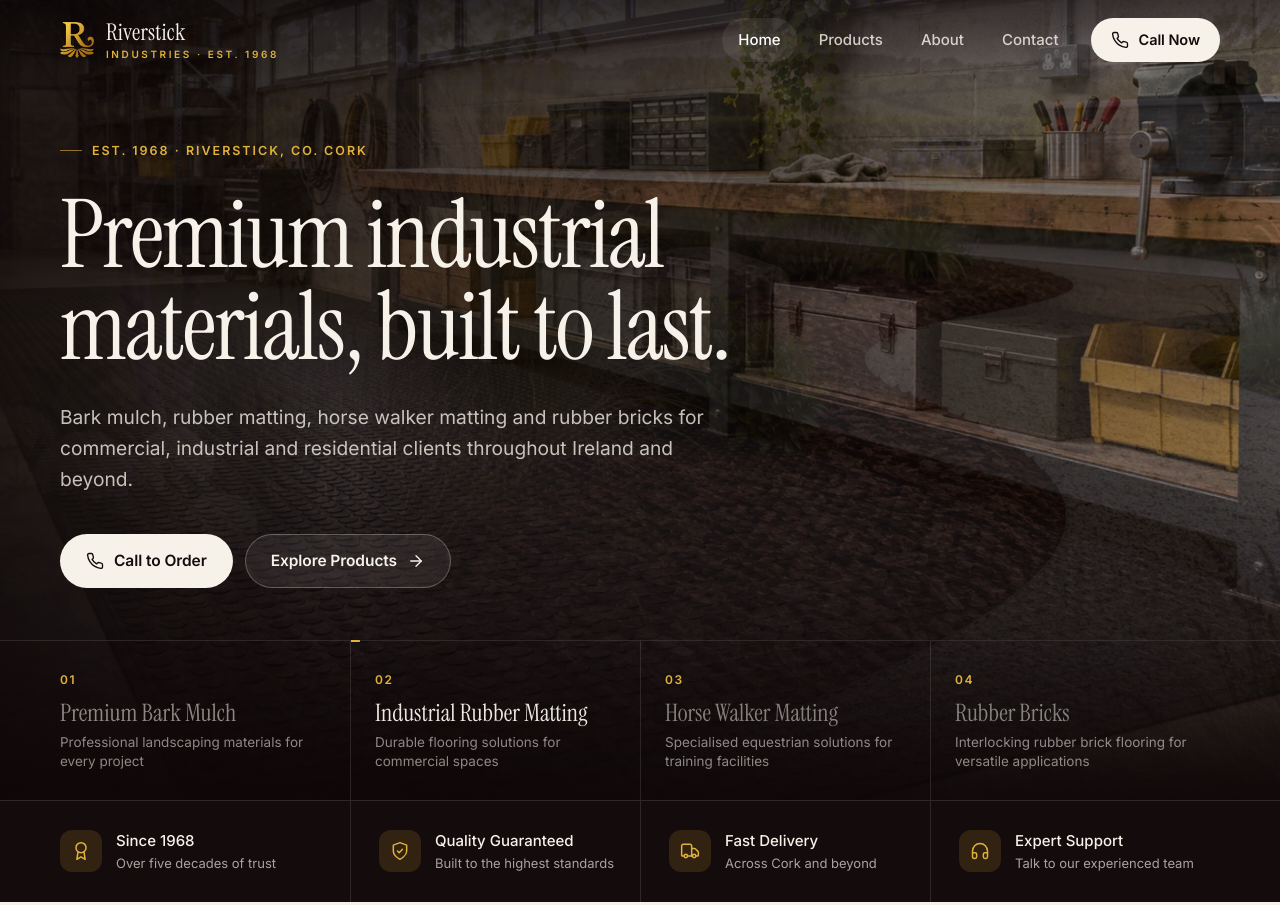
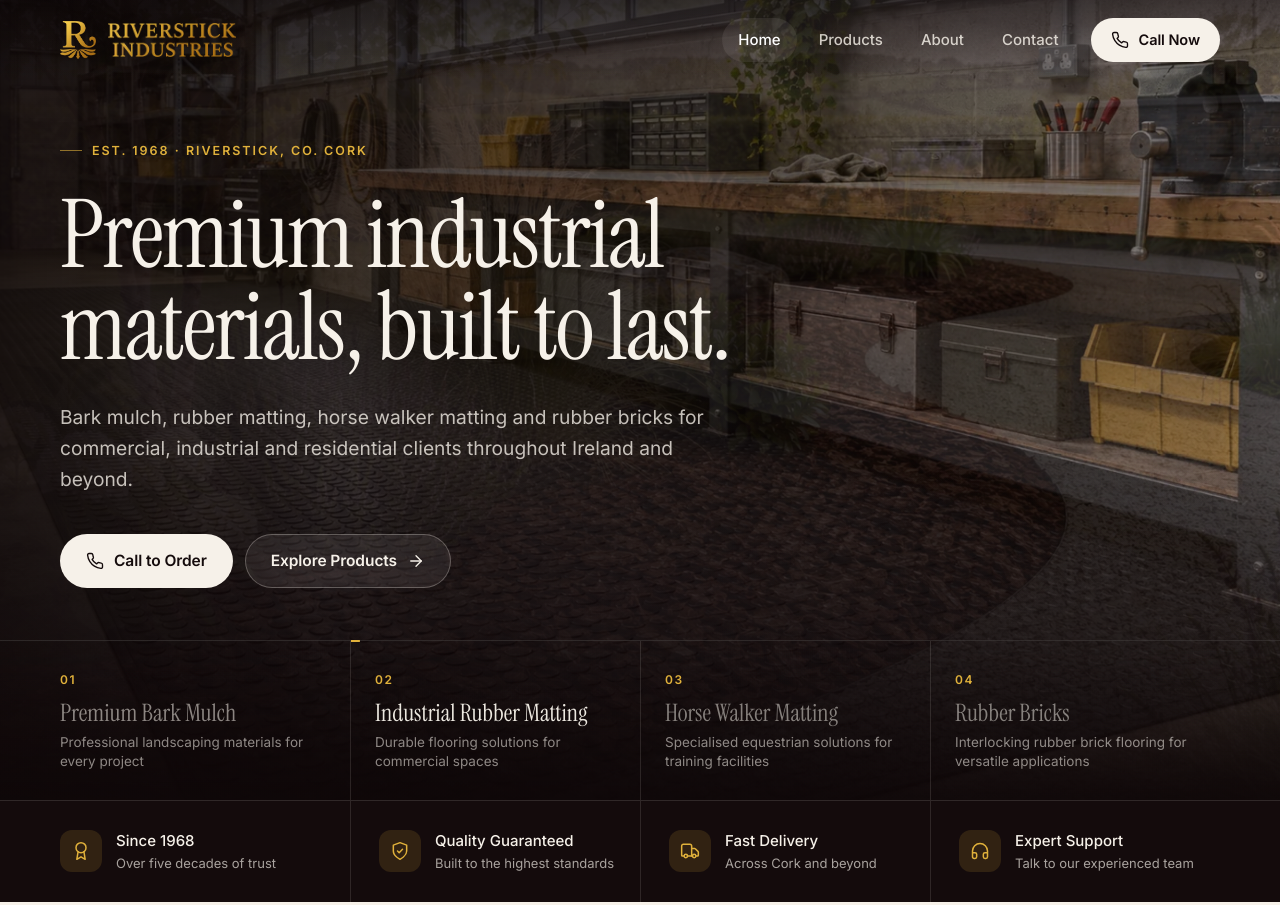
Before and after one commit to sam-evolv/riverstick-industries, a plain HTML site: page index.html in a window 1280 px wide. Shown: the top 905 px of the page. Drawn offline with Linux system fonts and the light colour scheme.

Commit message:
Header: use the logo's own lettering beside the mark
Cut the RIVERSTICK INDUSTRIES lettering from the logo artwork so the
header wordmark matches the logo's typeface and gold exactly.

Co-Authored-By: Claude Opus 5.5 <noreply@anthropic.com>
Claude-Session: https://claude.ai/code/session_0127dd3sFqKxsqn8YWGdWsvb

```diff
--- a/css/site.css
+++ b/css/site.css
@@ -129,7 +129,10 @@ a:hover > .link-arrow svg, .link-arrow:hover svg { transform: translateX(4px); }
 .header-inner { position: relative; display: flex; align-items: center; justify-content: space-between; height: 80px; transition: height .4s var(--ease); }
 .header.is-solid .header-inner { height: 68px; }
 .brand { display: flex; align-items: center; gap: 12px; }
-.brand img { width: 34px; height: auto; filter: drop-shadow(0 2px 6px rgba(0,0,0,.35)); }
+.brand img { height: auto; filter: drop-shadow(0 2px 6px rgba(0,0,0,.35)); }
+.brand .brand-mark { width: 36px; }
+.brand .brand-word { width: 128px; }
+@media (max-width: 640px) { .brand .brand-mark { width: 32px; } .brand .brand-word { width: 112px; } }
 .brand-name { display: flex; flex-direction: column; line-height: 1; }
 .brand-name b { font-family: var(--serif); font-weight: 400; font-size: 23px; letter-spacing: .01em; }
 .brand-name small { font-size: 10px; letter-spacing: .26em; text-transform: uppercase; color: var(--gold-2); margin-top: 5px; font-weight: 600; }
--- a/index.html
+++ b/index.html
@@ -30,8 +30,8 @@
 <header class="header">
   <div class="wrap header-inner">
     <a class="brand" href="/" aria-label="Riverstick Industries home">
-      <img src="/images/logo-mark.webp" width="34" height="37" alt="">
-      <span class="brand-name"><b>Riverstick</b><small>Industries · Est. 1968</small></span>
+      <img class="brand-mark" src="/images/logo-mark.webp" width="36" height="39" alt="">
+      <img class="brand-word" src="/images/logo-wordmark.webp" width="128" height="34" alt="Riverstick Industries">
     </a>
     <nav class="nav" aria-label="Main navigation">
       <a href="/" aria-current="page">Home</a>
```
Also changed, not shown: 404.html (+2 -2 lines), bark-mulch.html (+2 -2 lines), horse-walker-matting.html (+2 -2 lines), rubber-bricks.html (+2 -2 lines), rubber-matting.html (+2 -2 lines), images/logo-wordmark.png (added), images/logo-wordmark.webp (added), 1 other file.
